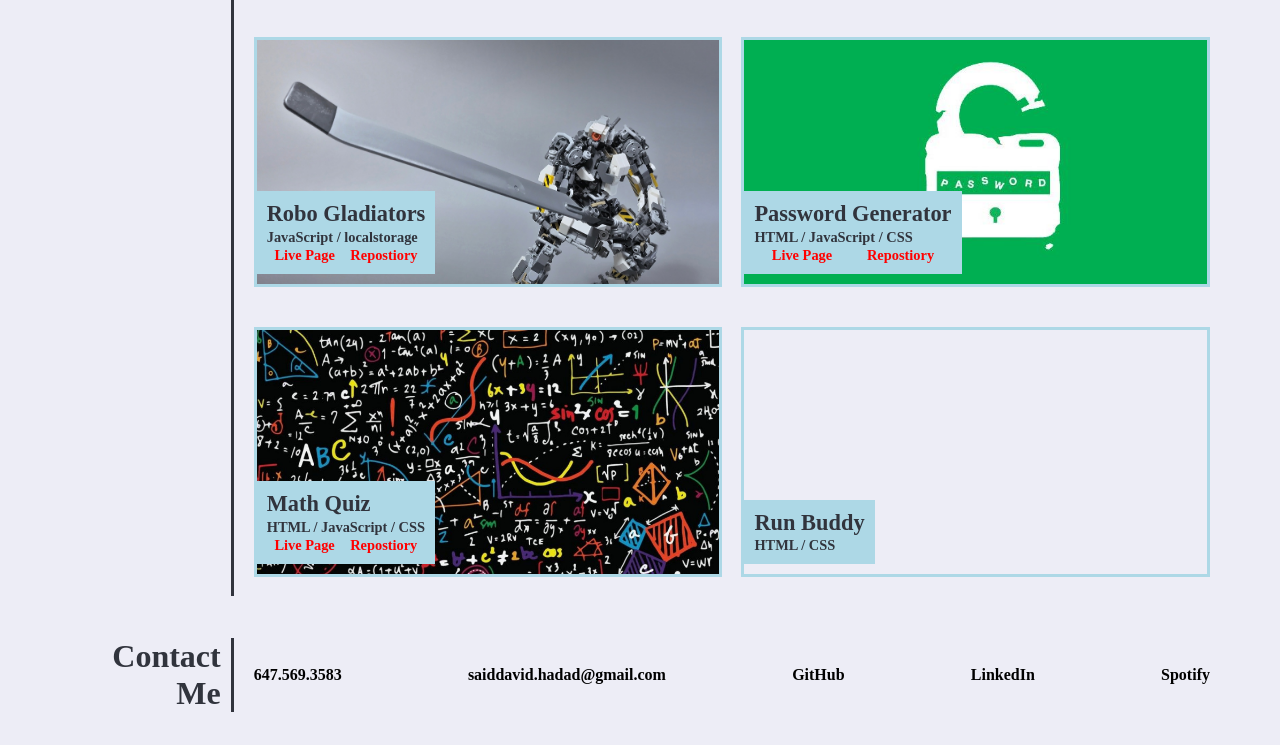
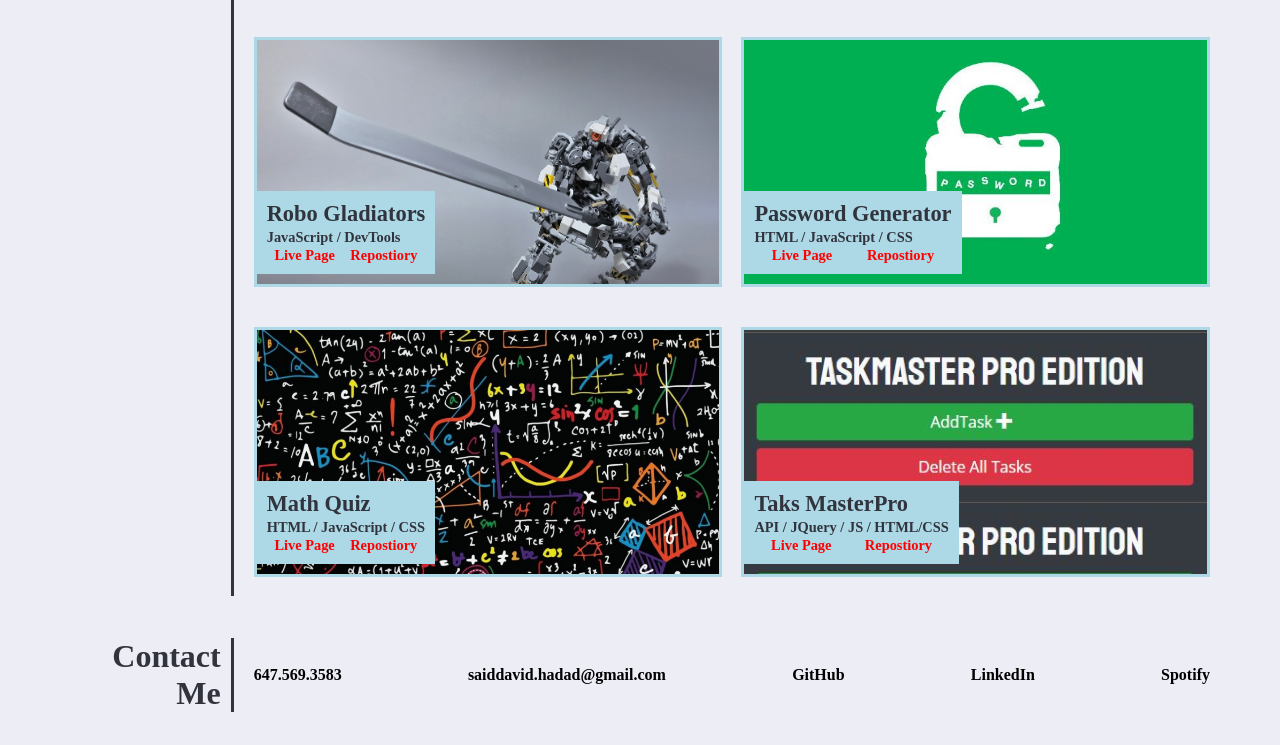
Before and after one commit to SaidHadad/Challenge-2-css-portfolio, a plain HTML site: page index.html in a window 1280 px wide. Shown: the part 813-1558 px from the top of the page. Drawn offline with Linux system fonts and the light colour scheme.

Commit message:
updated
updated

```diff
--- a/index.html
+++ b/index.html
@@ -47,7 +47,7 @@
                         <div class="second-skill" style="background-image: url(./assets/robot-gladiator.jpg); background-size: cover;">
                             <div class="technologies">
                                 <h3>Robo Gladiators</h3>
-                                <h4>JavaScript / localstorage</h4>
+                                <h4>JavaScript / DevTools</h4>
                                 <div class="links">
                                     <h4><a href="https://saidhadad.github.io/robot-gladiators/" target="_blank">Live Page</a></h4>
                                     <h4><a target="_blank" href="https://github.com/SaidHadad/robot-gladiators">Repostiory</a></h2>
@@ -74,10 +74,14 @@
                                 </div>
                             </div>
                         </div>
-                        <div class="fifth-skill">
+                        <div class="fifth-skill" style="background-image: url(./assets/taskmasterpro.JPG); background-size: contain;">
                             <div class="technologies">
-                                <h3>Run Buddy</h3>
-                                <h4>HTML / CSS</h4>
+                                <h3>Taks MasterPro</h3>
+                                <h4>API / JQuery / JS / HTML/CSS</h4>
+                                <div class="links">
+                                    <h4><a href="https://saidhadad.github.io/taskmaster-pro/" target="_blank">Live Page</a></h4>
+                                    <h4><a target="_blank" href="https://github.com/SaidHadad/taskmaster-pro">Repostiory</a></h2>
+                                </div>
                             </div>
                         </div>
                     </div>
```
Also changed, not shown: assets/taskmasterpro.JPG (added).
